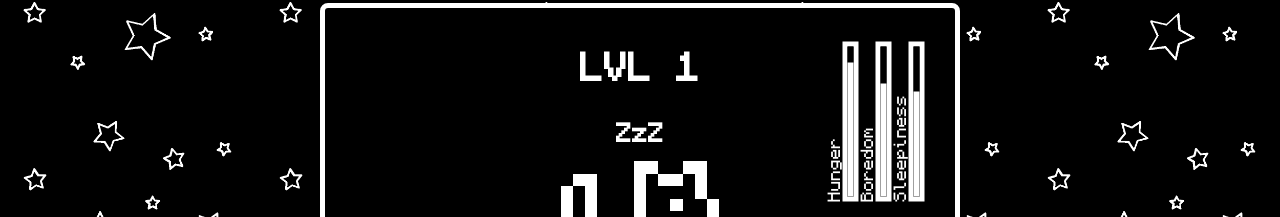
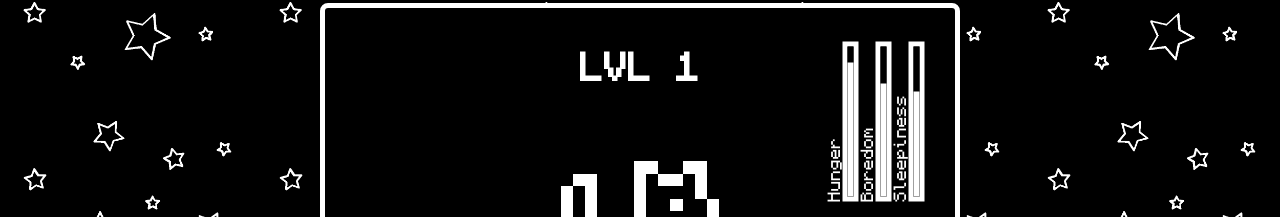
Before and after one commit to OriolFiblaSancho/project_demo, a plain HTML site: page index.html in a window 1280 px wide. Shown: the part 167-384 px from the top of the page. Drawn offline with Linux system fonts and the light colour scheme.

Commit message:
simle error fix

```diff
--- a/index.html
+++ b/index.html
@@ -190,7 +190,7 @@
             </div>
 
             <div class="info">
-                <h2 id="info">ZzZ</h2>
+                <h2 id="info"></h2>
             </div>
 
             <img id="pet" src="img/sprites/sprite.png">
```
Also changed, not shown: 1 other file.
